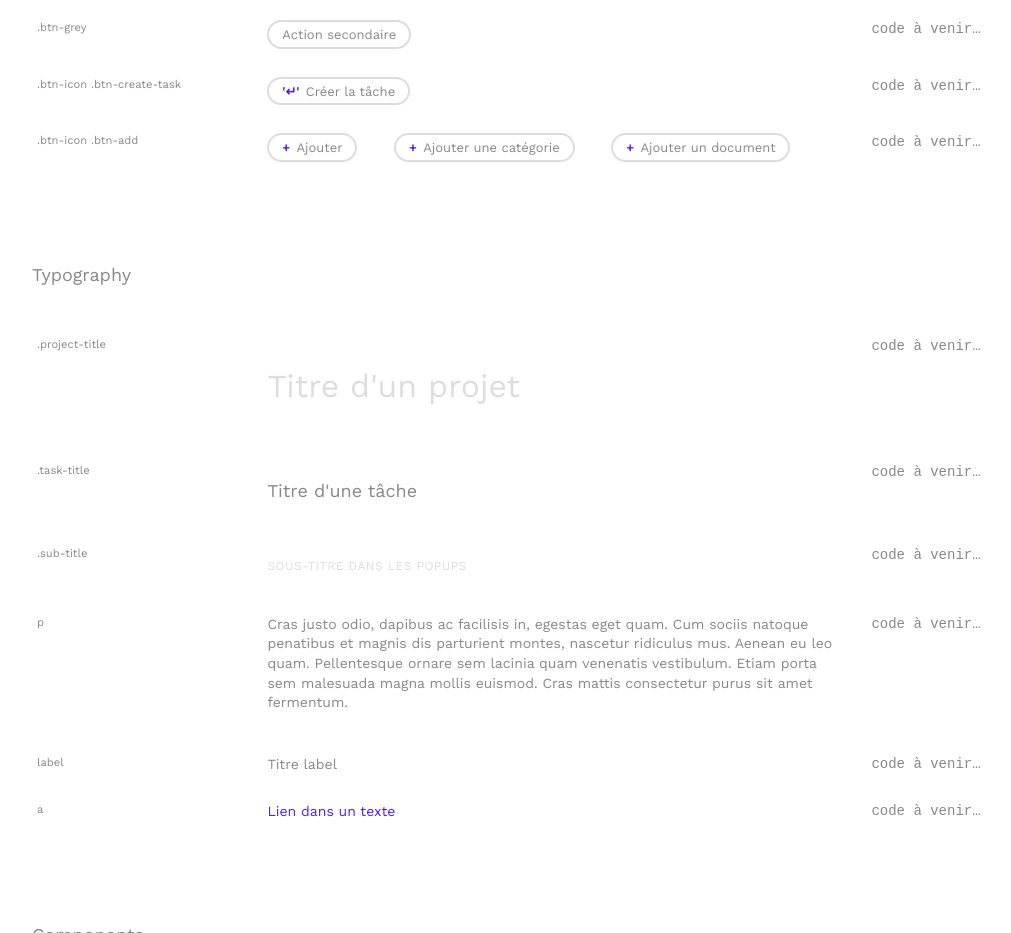
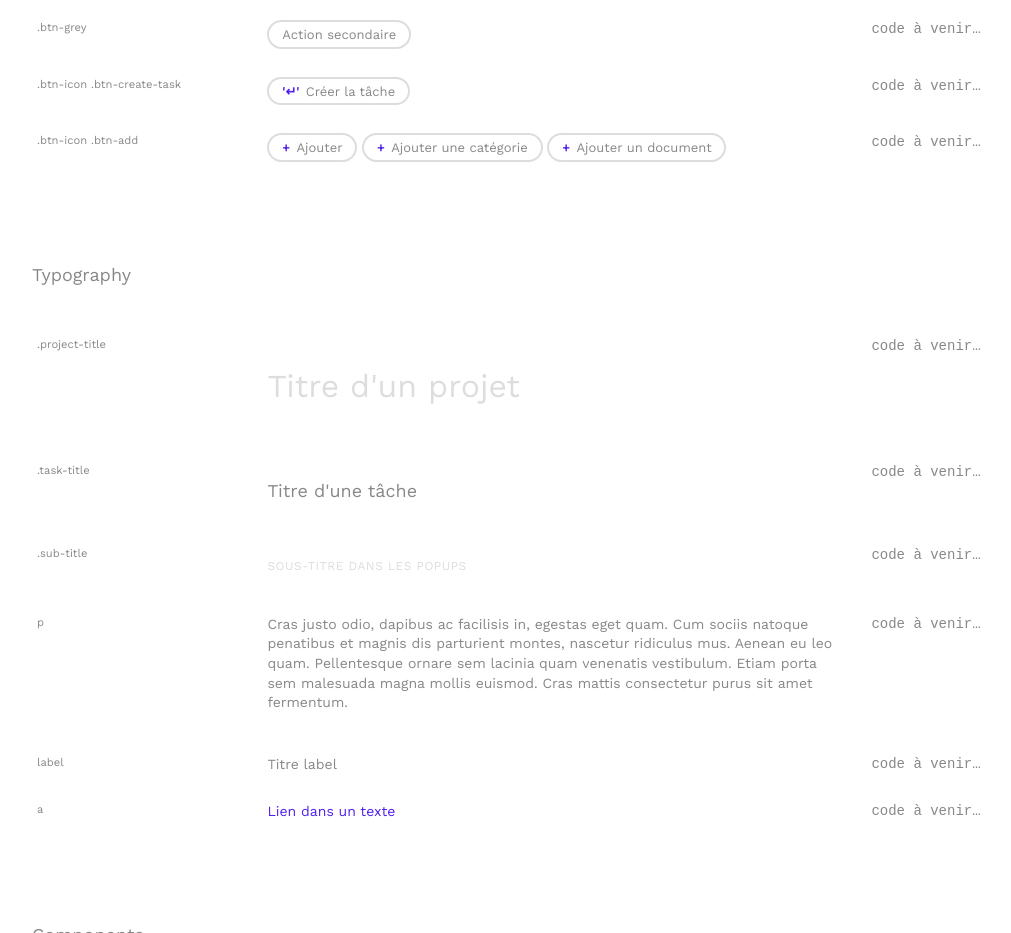
Before and after one commit to byte-foundry/inyo-design-system, a website: page index.html in a window 1280 px wide. Shown: the part 1120-2053 px from the top of the page, without its empty margins (13-1024 px from the left). Drawn offline with nearby package versions, Linux system fonts and the light colour scheme.

Commit message:
fix btn margin

```diff
--- a/scss/inyo.scss
+++ b/scss/inyo.scss
@@ -18,7 +18,7 @@ $medium-grey: #888;
 
 /* Buttons  */
 
-.btn + .btn {
+.btn + .btn-big {
   margin-left: 2rem;
 }
 
```
Also changed, not shown: css/inyo.css.
